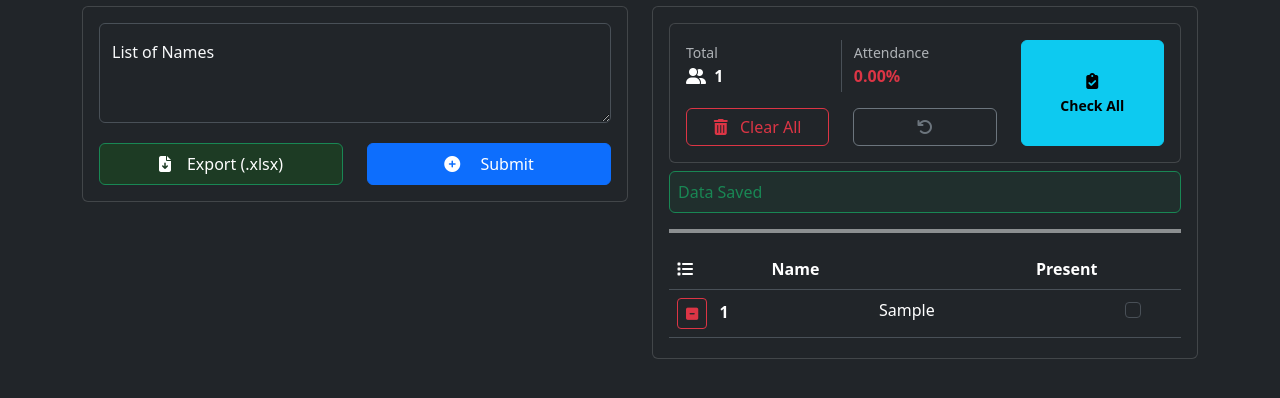
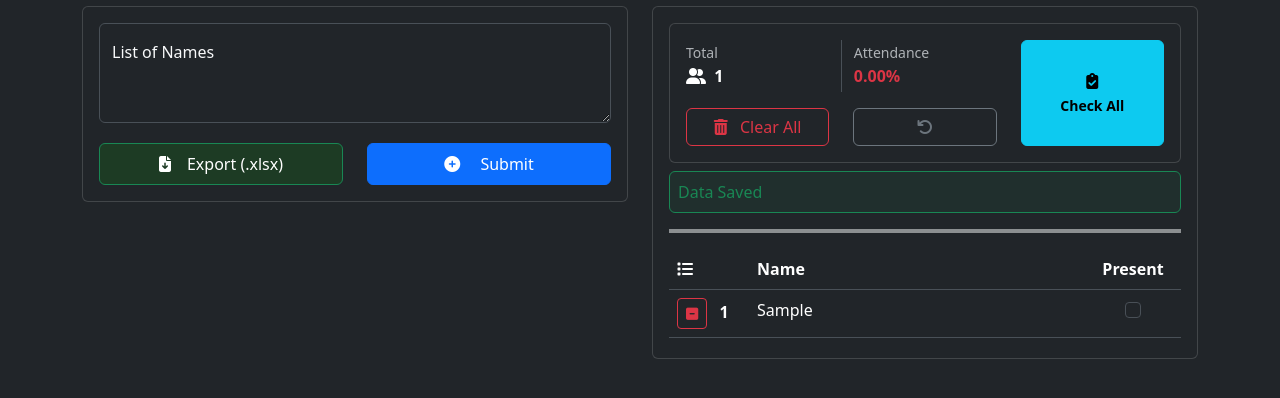
Before and after one commit to AhmadAC/AhmadAC.github.io, a plain HTML site: page index.html in a window 1280 px wide. Both pictures are taken after typing "Sample" into the empty fields and a click on the button "Submit". Shown: the part 60-458 px from the top of the page. Drawn offline with nearby package versions, Linux system fonts and the light colour scheme.

Commit message:
Fix table head and body size

```diff
--- a/index.html
+++ b/index.html
@@ -128,9 +128,9 @@
                             <table class="table mb-0">
                                 <thead>
                                     <tr>
-                                        <th scope="col"><i class="fa-solid fa-list"></i></th>
+                                        <th scope="col" class="w-80"><i class="fa-solid fa-list"></i></th>
                                         <th scope="col" >Name</th>
-                                        <th scope="col" class="text-center">
+                                        <th scope="col" class="text-center w-96">
                                             Present
                                         </th>
                                     </tr>
--- a/script.js
+++ b/script.js
@@ -133,7 +133,7 @@ function addRow(user) {
     let tr = document.createElement("tr");
 
     tr.innerHTML = `
-            <th scope="row">
+            <th scope="row" class="w-80">
                 <button
                     type="button"
                     onclick="removeItem(${user.id})"
@@ -144,7 +144,7 @@ function addRow(user) {
                 ${counter}
             </th>
             <td>${user.name}</td>
-            <td class='text-center'>
+            <td class='text-center w-96'>
                 <input class="form-check-input" type="checkbox" onclick="check(${user.id})" ${user.check ? 'checked' : ''} >
             </td>
         `;
--- a/style.css
+++ b/style.css
@@ -14,3 +14,10 @@ body {
 .bg-success-20{
     background-color: rgb(15, 146, 15,0.2);
 }
+.w-80{
+    width: 80px;
+}
+
+.w-96{
+    width: 96px;
+}
```
